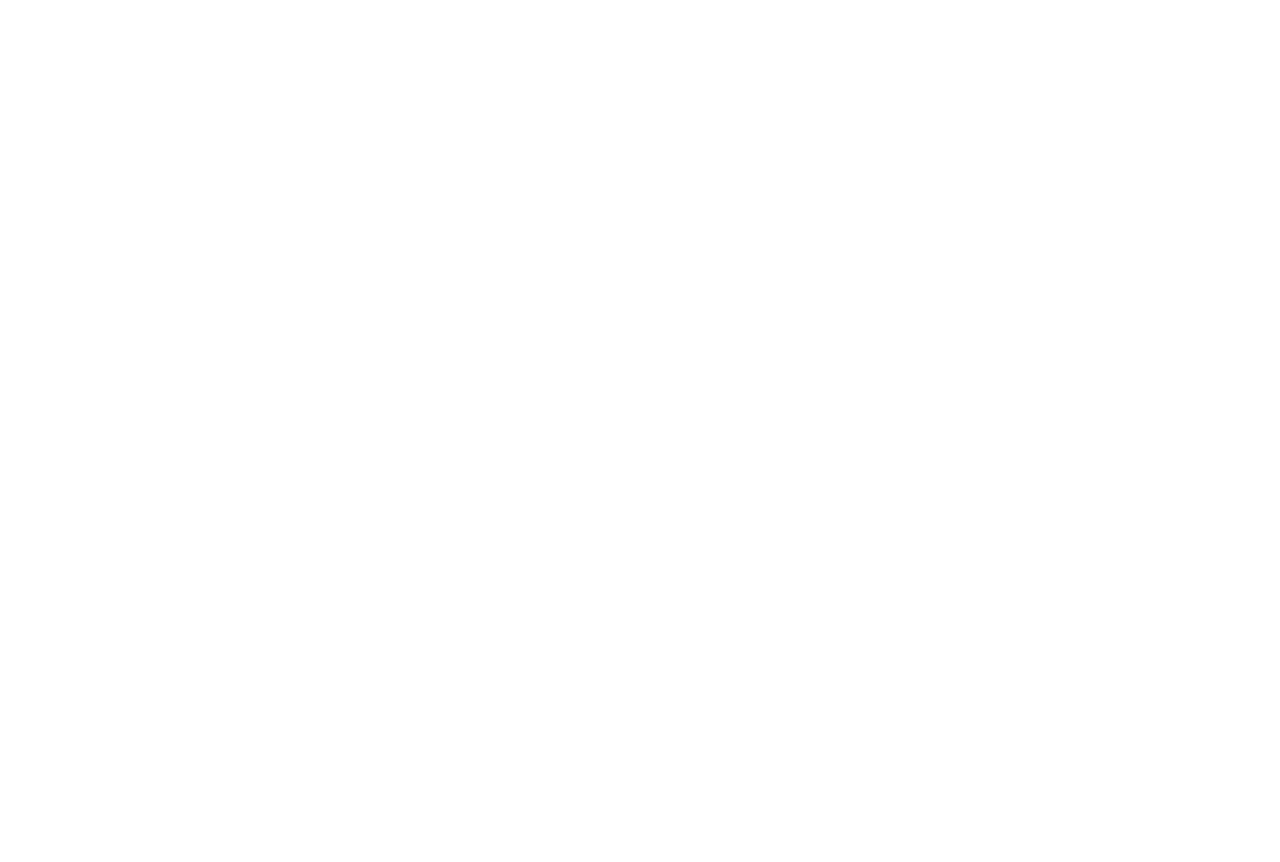
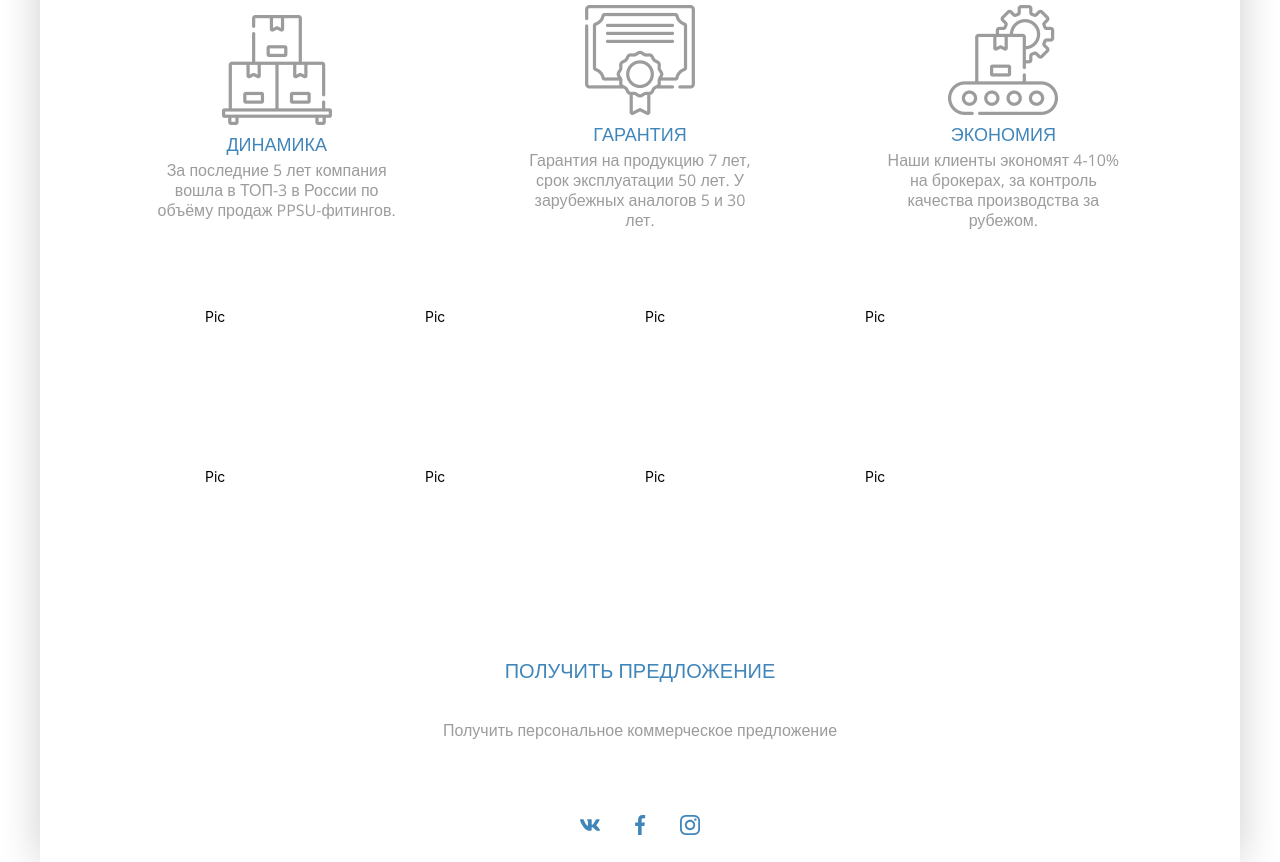
Before and after one commit to gravero66er/REACT-JS-HOFT-page, a React (Create React App) app: page / in a window 1280 px wide. Shown: the part 1440-2302 px from the top of the page. Before the commit the page ends 1326 px from the top, so only its background shows below. Built offline with nearby package versions, Linux system fonts and the light colour scheme.

Commit message:
3/4 parts

```diff
--- a/src/App.js
+++ b/src/App.js
@@ -12,6 +12,7 @@
       <Header />
       <BurgerMenu />
       <About />
+      <Advantages />
       <Partners />
       <Footer />
 
--- a/src/App.scss
+++ b/src/App.scss
@@ -22,4 +22,5 @@
 @import "../src/styles/menu.scss";
 @import "../src/styles/about.scss";
 @import "../src/styles/advantages.scss";
+@import "../src/styles/partners.scss";
 @import "../src/styles/footer.scss";
--- a/src/pages/partners.jsx
+++ b/src/pages/partners.jsx
@@ -1,21 +1,23 @@
-import React from 'react'
+import React from "react";
 
 export default function Partners() {
-    return (
-        <div className="partners">
-            <div className="partners__list">
-                <div className="partners__item partners__item-1"></div>
-                <div className="partners__item partners__item-2"></div>
-                <div className="partners__item partners__item-3"></div>
-                <div className="partners__item partners__item-4"></div>
-                <div className="partners__item partners__item-5"></div>
-                <div className="partners__item partners__item-6"></div>
-                <div className="partners__item partners__item-7"></div>
-                <div className="partners__item partners__item-8"></div>
-            </div>
-            <div className="about__button">ПОЛУЧИТЬ ПРЕДЛОЖЕНИЕ</div>
-            <p>Получить персональное коммерческое предложение</p>
+  return (
+    <div className="partners">
+      <div className="partners__list">
+        <div className="partners__item partners__item-1">Pic</div>
+        <div className="partners__item partners__item-2">Pic</div>
+        <div className="partners__item partners__item-3">Pic</div>
+        <div className="partners__item partners__item-4">Pic</div>
+        <div className="partners__item partners__item-5">Pic</div>
+        <div className="partners__item partners__item-6">Pic</div>
+        <div className="partners__item partners__item-7">Pic</div>
+        <div className="partners__item partners__item-8">Pic</div>
+      </div>
 
-        </div>
-    )
+      <a href="">
+        <div className="partners__button">Получить предложение</div>
+      </a>
+      <p>Получить персональное коммерческое предложение</p>
+    </div>
+  );
 }
--- a/src/styles/advantages.scss
+++ b/src/styles/advantages.scss
@@ -6,7 +6,7 @@
   &__list {
     display: grid;
     grid-template-columns: 1fr 1fr 1fr;
-    grid-gap: 40px 10px;
+    grid-gap: 20px 10px;
     @media (max-width: 861px) {
         grid-template-columns: 1fr 1fr;
     }
@@ -41,12 +41,11 @@
     }
     .item__title {
       text-align: center;
-      margin-bottom: 10px;
+      margin-bottom: 7px;
       font-family: "Open Sans", sans-serif;
       font-style: normal;
       font-weight: normal;
-      font-size: 24px;
-      line-height: 41px;
+      font-size: 18px;
       text-align: center;
 
       color: #4086ba;
@@ -58,8 +57,8 @@
       font-family: "Open Sans", sans-serif;
       font-style: normal;
       font-weight: normal;
-      font-size: 18px;
-      line-height: 23px;
+      font-size: 16px;
+      line-height: 20px;
       text-align: center;
       color: #9d9c9c;
     }
--- /dev/null
+++ b/src/styles/partners.scss
@@ -0,0 +1,85 @@
+.partners {
+  width: 100%;
+  padding: 50px 0 50px;
+  display: flex;
+  align-items: center;
+  flex-flow: column nowrap;
+  &__list {
+    display: grid;
+    grid-template-columns: 1fr 1fr 1fr 1fr;
+    grid-gap: 40px 10px;
+    margin-bottom: 45px;
+  }
+  &__item {
+    align-self: center;
+    width: 210px;
+    height: 120px;
+  }
+  &__button {
+    width: 100%;
+    height: 70px;
+    text-decoration: none;
+    outline: none;
+    display: inline-block;
+    position: relative;
+    color: #4086ba;
+    border: 1px solid rgba(255, 255, 255, 0.4);
+    background: none;
+    padding: 25px 30px;
+    font-family: "Open Sans", sans-serif;
+    font-style: normal;
+    font-weight: normal;
+    font-size: 20px;
+    text-transform: uppercase;
+    margin: 0 auto 15px;
+    &:before,
+    &:after {
+      content: "";
+      position: absolute;
+      width: 0;
+      height: 0;
+      opacity: 0;
+      box-sizing: border-box;
+    }
+    &:before {
+      bottom: 0;
+      left: 0;
+      border-left: 1px solid #4086ba;
+      border-top: 1px solid #4086ba;
+      transition: 0s ease opacity 0.8s, 0.2s ease width 0.4s,
+        0.2s ease height 0.6s;
+    }
+    &:after {
+      top: 0;
+      right: 0;
+      border-right: 1px solid #4086ba;
+      border-bottom: 1px solid #4086ba;
+      transition: 0s ease opacity 0.4s, 0.2s ease width, 0.2s ease height 0.2s;
+    }
+    &:hover:before,
+    &:hover:after {
+      height: 100%;
+      width: 100%;
+      opacity: 1;
+    }
+    &:hover:before {
+      transition: 0s ease opacity 0s, 0.2s ease height, 0.2s ease width 0.2s;
+    }
+    &:hover:after {
+      transition: 0s ease opacity 0.4s, 0.2s ease height 0.4s,
+        0.2s ease width 0.6s;
+    }
+    &:hover {
+      background: rgba(255, 255, 255, 0.2);
+    }
+  }
+  p {
+    font-family: "Open Sans", sans-serif;
+    font-style: normal;
+    font-weight: 300;
+    font-size: 16px;
+    line-height: 20px;
+    text-align: center;
+    color: #9d9c9c;
+  }
+}
```
